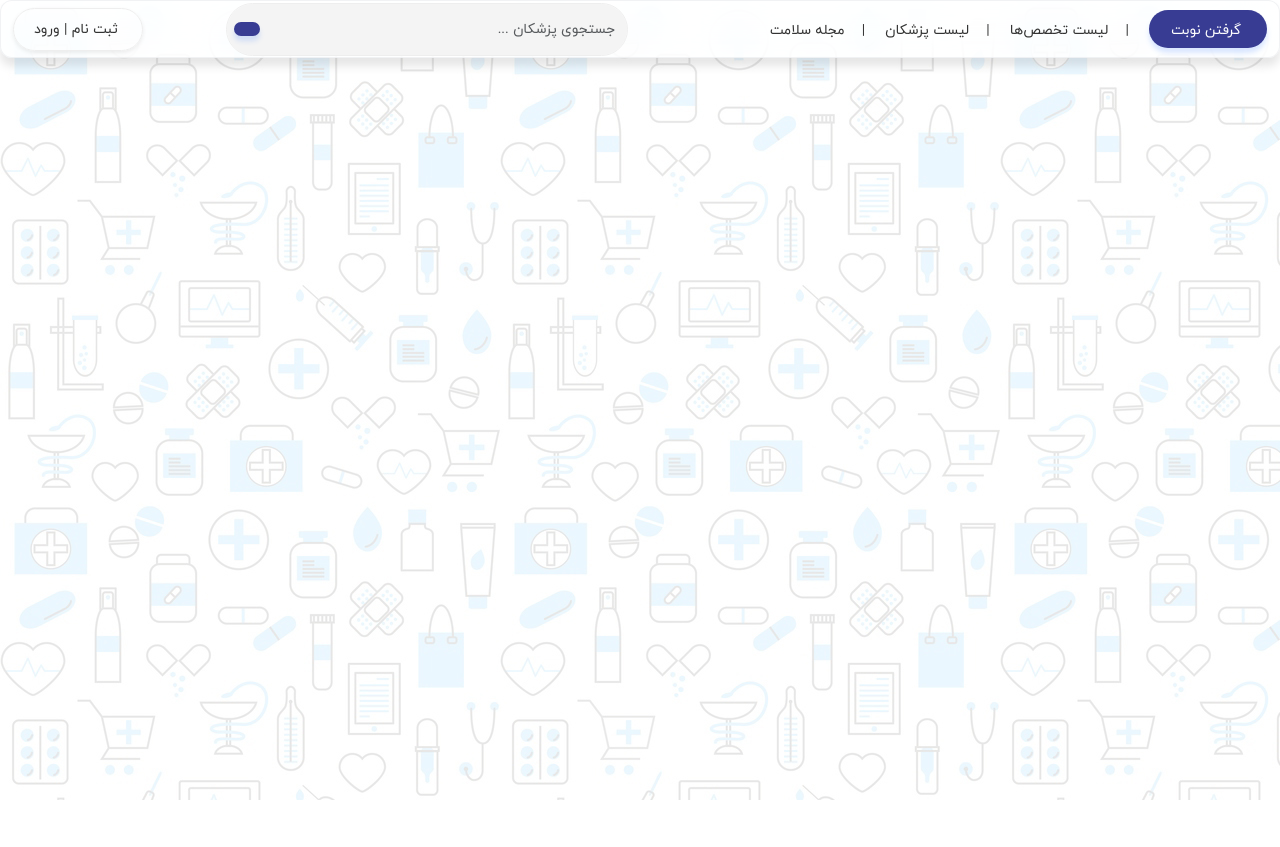
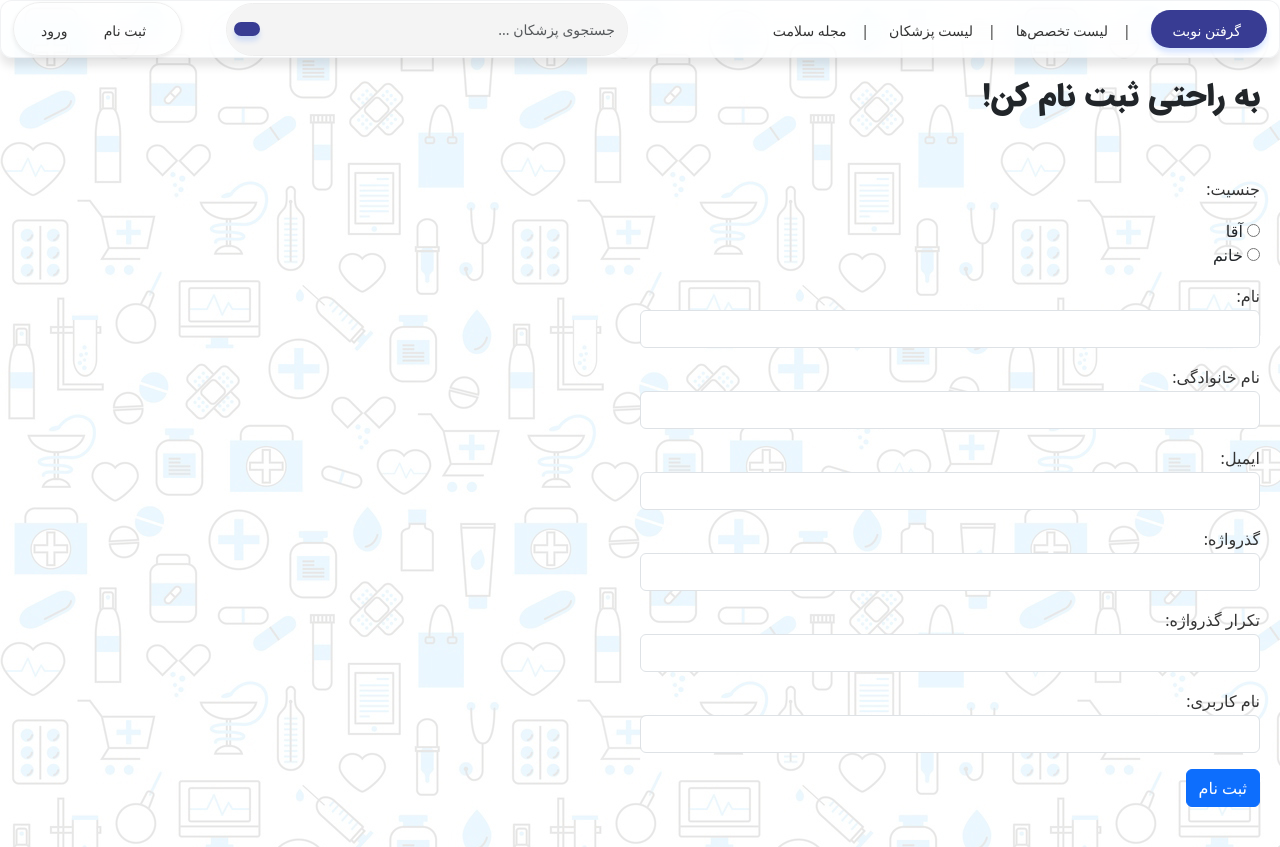
Before and after one commit to G4-Team/Doctorex, a Django app: page /account/signup/ in a window 1280 px wide. Before the commit the page ends 800 px from the top, so only its background shows below. Run offline with Django 5.2, Linux system fonts and the light colour scheme; parts of the project's set-up code (start-up, migrations or seed data) failed here and were passed over; some libraries are stand-ins or nearby versions.

Commit message:
feature: add signup feature add signup form, view, template and make minor changes to base templates. Refs: #2

```diff
--- a/templates/base.html
+++ b/templates/base.html
@@ -21,6 +21,14 @@
     <link rel="stylesheet" href="{% static "assets/plugin/timer/timer.css" %}">
     <link rel="stylesheet" href="{% static "assets/plugin/bootstrap-touchspin/jquery.bootstrap-touchspin.min.css" %}">
     <link rel="stylesheet" href="{% static "assets/css/style.css" %}">
+    <link href="https://cdn.jsdelivr.net/npm/bootstrap@5.3.3/dist/css/bootstrap.min.css" rel="stylesheet" integrity="sha384-QWTKZyjpPEjISv5WaRU9OFeRpok6YctnYmDr5pNlyT2bRjXh0JMhjY6hW+ALEwIH" crossorigin="anonymous">
+    <style>
+        .jumbotron{
+            padding: 20px;
+            margin-bottom: 20px;
+
+        }
+    </style>
 
     {% block head %}{% endblock head %}
 </head>
@@ -28,6 +36,7 @@
 
 <body hx-headers='{"X-CSRFToken": "{{ csrf_token }}"}'>
     {% include 'inc/navbar.html' %}
+    {% include 'inc/messages.html' %}
     {% block body %}{% endblock body %}
     {% include 'inc/footer.html' %}
 
--- /dev/null
+++ b/templates/inc/messages.html
@@ -0,0 +1,5 @@
+{% if messages %}
+    {% for msg in messages %}
+        <p class="alert alert-{{ msg.tags }}"> {{ msg }} </p>
+    {% endfor %}
+{% endif %}
--- a/templates/inc/navbar.html
+++ b/templates/inc/navbar.html
@@ -57,7 +57,8 @@
                       <div class="d-flex align-items-center justify-content-end">
                           <div class="btn-group header-btn-group shadow-sm rounded-pill">
                               <div class="dropdown">
-                                  <a href="#register" data-bs-toggle="dropdown" aria-expanded="false"
+                                  {% if request.user.is_authenticated %}
+                                  <a href="" data-bs-toggle="dropdown" aria-expanded="false"
                                       role="button" class="btn btn-white header-register border-0 rounded-pill">
                                       <i class="bi bi-person-circle font-20 text-muted me-1"></i>
                                       <span>ثبت نام | ورود</span>
@@ -94,6 +95,18 @@
                                           </a>
                                       </li>
                                   </ul>
+                                  {% else %}
+                                      <a href="{% url 'account:signup' %}" aria-expanded="false"
+                                      role="button" class="btn btn-white header-register border-0 rounded-pill">
+                                      <i class="bi bi-person-circle font-20 text-muted me-1"></i>
+                                      <span>ثبت نام</span>
+                                      </a>
+                                      <a href="" aria-expanded="false"
+                                      role="button" class="btn btn-white header-register border-0 rounded-pill">
+                                      <i class="bi bi-person-circle font-20 text-muted me-1"></i>
+                                      <span>ورود</span>
+                                      </a>
+                                  {% endif %}
                               </div>
                           </div>
                       </div>
--- a/user/forms.py
+++ b/user/forms.py
@@ -1,7 +1,48 @@
 from django import forms
+from django.core.exceptions import ValidationError
+
+from user.models import Account
 
 
 class RegisterForm(forms.Form):
-    username = forms.CharField(label='Username', min_length=3, max_length=50)
-    email = forms.EmailField(label='Email', min_length=3, max_length=50)
-    password = forms.CharField(label='Password', min_length=6, max_length=50)
+    GENDERS = {"M": "آقا", "F": "خانم"}
+    gender = forms.CharField(widget=forms.RadioSelect(choices=GENDERS.items()), label='جنسیت')
+    first_name = forms.CharField(label='نام', min_length=3, max_length=50, widget=forms.TextInput(
+        attrs={'class': 'form-control'}
+    ))
+    last_name = forms.CharField(label='نام خانوادگی', min_length=3, max_length=50, widget=forms.TextInput(
+        attrs={'class': 'form-control'}
+    ))
+    email = forms.EmailField(label='ایمیل', min_length=3, max_length=50, widget=forms.EmailInput(
+        attrs={'class': 'form-control'}
+    ))
+    password1 = forms.CharField(label='گذرواژه', min_length=6, max_length=50, widget=forms.PasswordInput(
+        attrs={'class': 'form-control'}
+    ))
+    password2 = forms.CharField(label='تکرار گذرواژه', min_length=6, max_length=50, widget=forms.PasswordInput(
+        attrs={'class': 'form-control'}
+    ))
+    username = forms.CharField(label='نام کاربری', min_length=3, max_length=50, widget=forms.TextInput(
+        attrs={'class': 'form-control'}
+    ))
+
+    def clean_email(self):
+        email = self.cleaned_data['email']
+        user = Account.objects.filter(email=email).exists()
+        if user:
+            raise ValidationError('این ایمیل پیش از این استفاده شده است!')
+        return email
+
+    def clean_username(self):
+        username = self.cleaned_data['username']
+        user = Account.objects.filter(username=username).exists()
+        if user:
+            raise ValidationError('این نام کاربری تکراری است!')
+        return username
+
+    def clean(self):
+        cd = super().clean()
+        p1 = cd.get('password1')
+        p2 = cd.get('password2')
+        if p1 and p2 and p1 != p2:
+            raise ValidationError('گذرواژه های وارد شده با یکدیگر همخوانی ندارند!')
--- a/user/templates/user/signup.html
+++ b/user/templates/user/signup.html
@@ -1,12 +1,14 @@
 {% extends 'base.html' %}
 
-{% block title %}Doctorex|Register{% endblock %}
+{% block title %}Doctorex|ثبت نام{% endblock %}
 
-{% block content %}
-    <h2>Register Now!</h2>
-    <form action='' method="post">
-        {% csrf_token %}
-        {{ form.as_p }}
-        <input type='submit' value="Signup">
-    </form>
-{% endblock content %}
+{% block body %}
+    <h2 class="jumbotron">به راحتی ثبت نام کن!</h2>
+    <div class="jumbotron">
+        <form action='' method="post" class="col-md-6">
+            {% csrf_token %}
+            {{ form.as_p }}
+            <input type='submit' value="ثبت نام" class="btn btn-primary">
+        </form>
+    </div>
+{% endblock body %}
--- a/user/urls.py
+++ b/user/urls.py
@@ -10,5 +10,6 @@ doctor_urls = [
 
 urlpatterns = [
     path("signup/", views.SignupView.as_view(), name="signup"),
+    path('login', views.LoginView.as_view(), name='login'),
     path("doctor/", include(doctor_urls), name="doctor"),
 ]
--- a/user/views.py
+++ b/user/views.py
@@ -1,14 +1,34 @@
-from django.shortcuts import render
+from django.shortcuts import render, redirect
 from django.views import View
 
 from .forms import RegisterForm
 from .models import Doctor
+from user.models import Account
+from django.contrib import messages
 
 
 class SignupView(View):
+    form_class = RegisterForm
+    template_name = 'user/signup.html'
+
     def get(self, request):
-        form = RegisterForm()
-        return render(request, "user/signup.html", {"form": form})
+        form = self.form_class()
+        return render(request, self.template_name, {"form": form})
+
+    def post(self, request):
+        form = self.form_class(request.POST)
+        if form.is_valid():
+            cd = form.cleaned_data
+            Account.objects.create_user(
+                cd['email'],
+                cd['username'],
+                cd['first_name'],
+                cd['last_name'],
+                cd['password1'],
+            )
+            messages.success(request, "حساب کاربری با موفقیت ایجاد شد. پس از تأیید مدیریت، امکان ورود به سایت را خواهید داشت.", 'success')
+            return redirect('index')
+        return render(request, self.template_name, {"form": form})
 
 
 class DoctorListView(View):
@@ -26,3 +46,7 @@ class DoctorListView(View):
             template_name="user/partial/_doctors-list.html",
             context=context,
         )
+
+
+class LoginView(View):
+    pass
```
